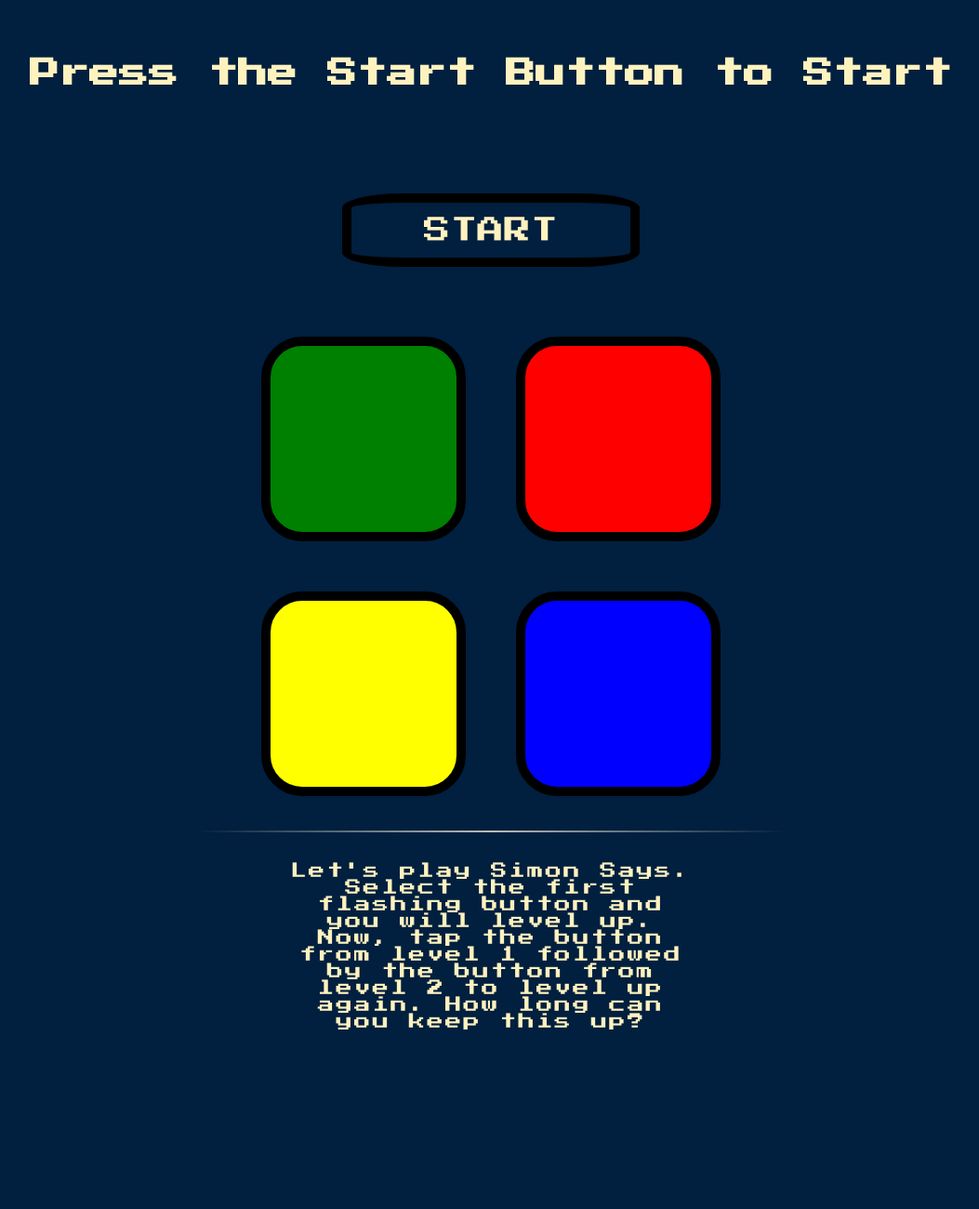
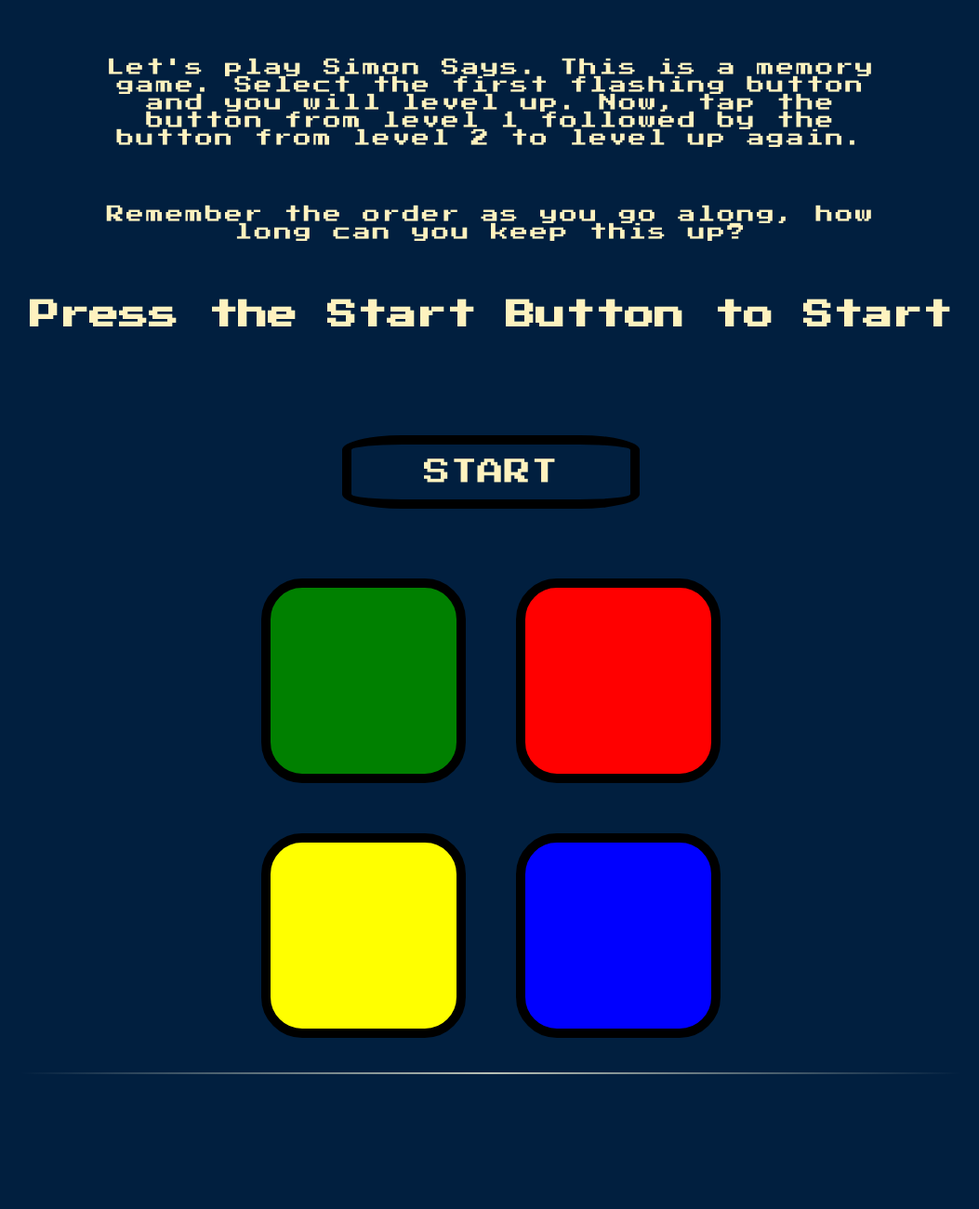
Before and after one commit to cmdr-1/first_game, a plain HTML site: page index.html in a window 1280 px wide. Shown: the top 1300 px of the page at 93% size, without its empty margins (112-1165 px from the left). Drawn offline with nearby package versions, Linux system fonts and the light colour scheme.

Commit message:
Improved game instructions.
Changed position of instructions to make them more obvious. Improved readability.

```diff
--- a/index.html
+++ b/index.html
@@ -9,6 +9,11 @@
 </head>
 
 <body>
+  <h3> Let's play Simon Says. This is a memory game. Select the first flashing button and you will level up. Now, tap the button from level 1 followed by the button
+    from level 2 to level up again.</h3>
+
+  <h3>Remember the order as you go along, how long can you keep this up?</h3>
+
   <h1 id="level-title">Press the Start Button to Start</h1>
   <div class="container">
     <div class="row">
@@ -39,8 +44,7 @@
 
     </div>
     <hr>
-    <h3> Let's play Simon Says. Select the first flashing button and you will level up. Now, tap the button from level 1 followed by the button
-      from level 2 to level up again. How long can you keep this up?</h3>
+
 
     <h6>This is undisputable proof that I am a qualifed game developer.</h6>
 
--- a/styles.css
+++ b/styles.css
@@ -6,7 +6,7 @@
 h3 {
   font-family: 'Press Start 2P', cursive;
   font-weight: 100;
-  font-size: 1.1rem;
+  font-size: 1.2rem;
   margin: 5% 15% 5%;
   color: #FEF2BF;
   letter-spacing: 2px;
@@ -16,7 +16,7 @@
   font-family: 'Press Start 2P', cursive;
   font-weight: 100;
   font-size: 1.8rem;
-  margin: 5% 15% 5%;
+  margin: 5% 10% 5%;
   color: #FEF2BF;
 }
 h6 {
@@ -51,7 +51,7 @@
 
 .container {
   display: block;
-  width: 50%;
+  width: 80%;
   margin: auto auto 50px;
 }
 
```
